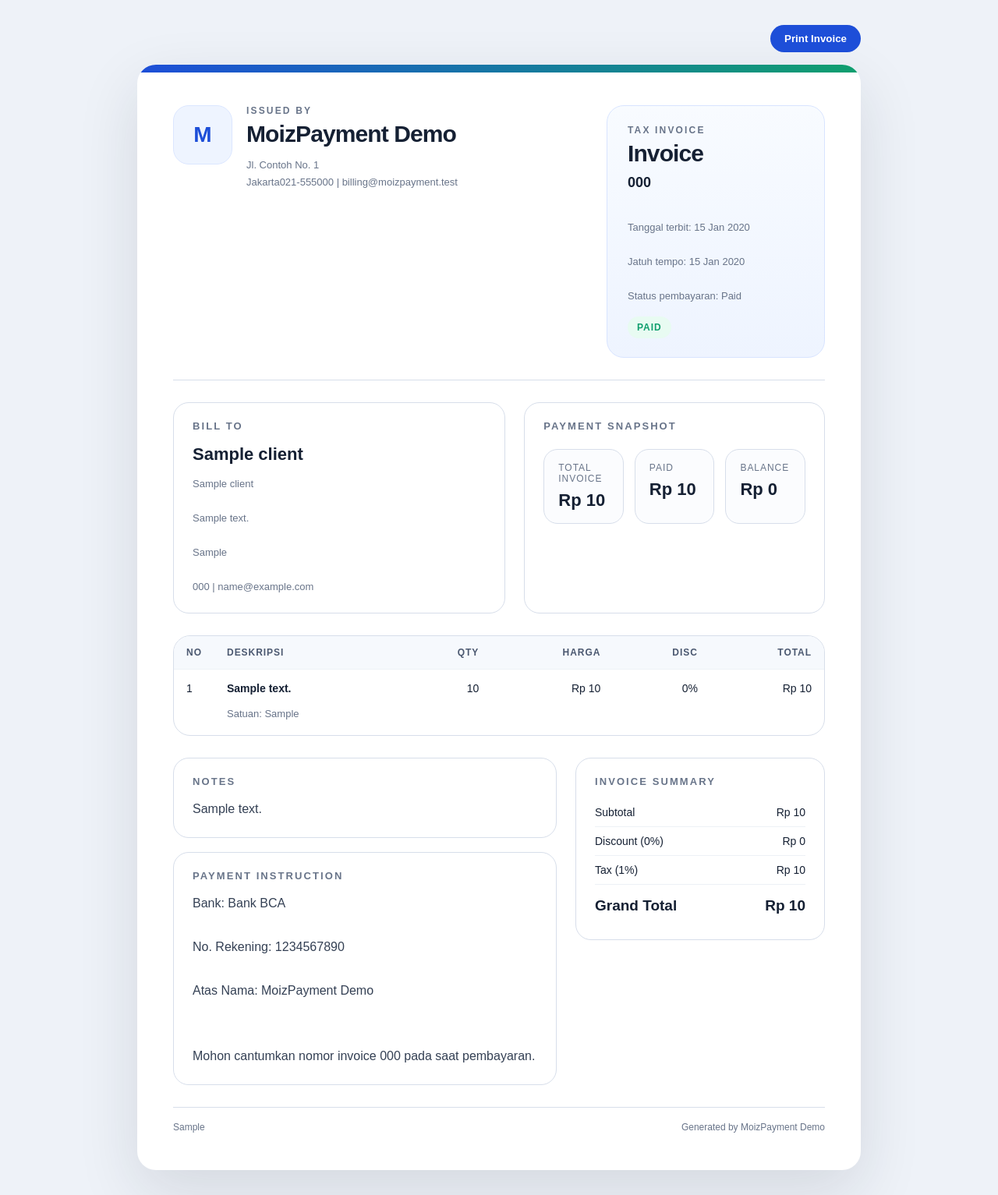
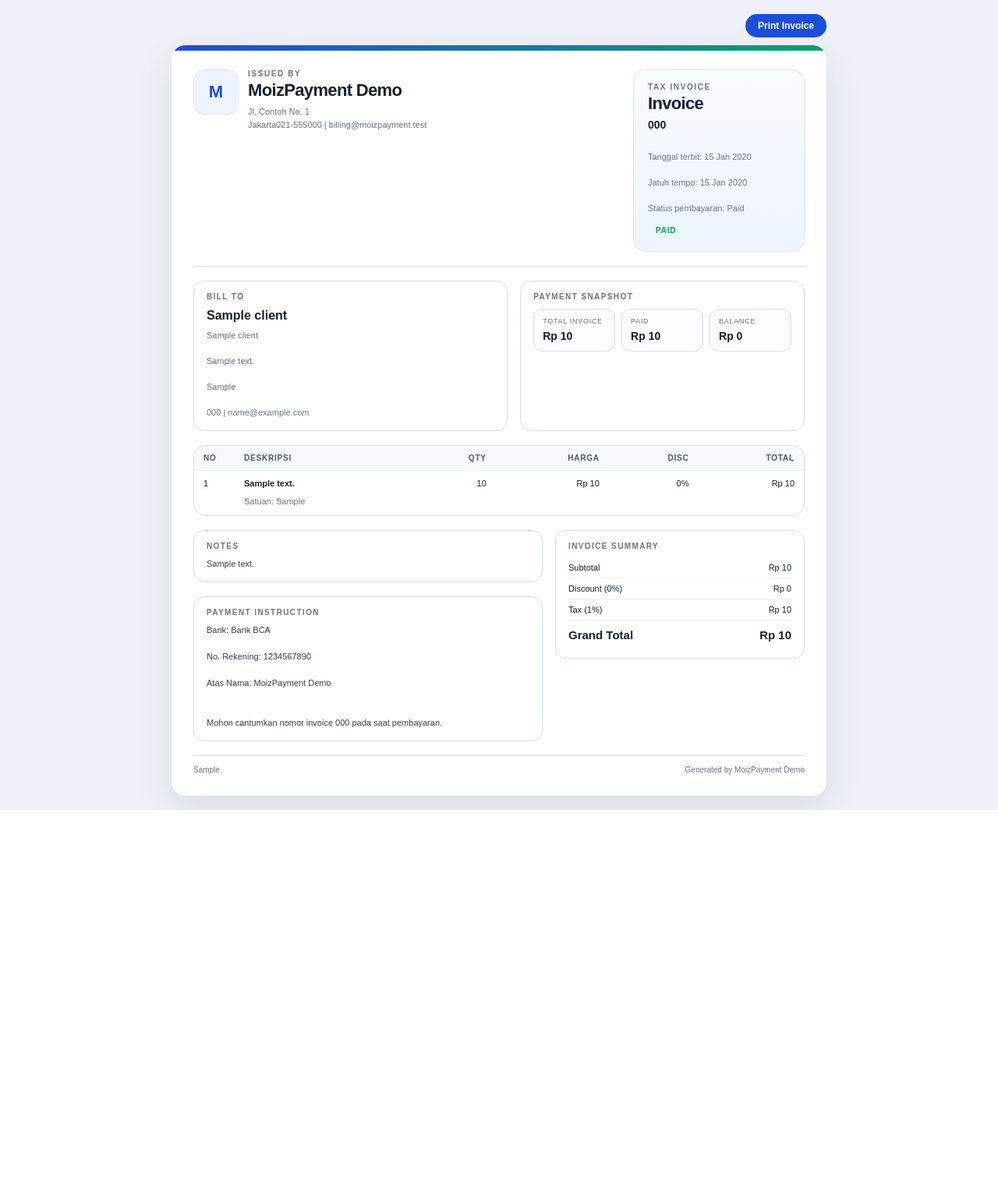
Before and after one commit to moizcare93/moizpayment, a CodeIgniter app: page /path/invoices/print/1 in a window 1280 px wide. Shown: the whole page at 78% size. After the commit the page ends 1039 px from the top, so only its background shows below. Run offline with CodeIgniter, Linux system fonts and the light colour scheme; a user stored in the database is signed in; data comes from the database, SQL or seed files in the repository; tables that the repository leaves empty hold one stand-in row (values such as "Sample post").

Commit message:
Compact invoice print layout for A4

```diff
--- a/application/views/invoices/print.php
+++ b/application/views/invoices/print.php
@@ -41,63 +41,64 @@ $balance_due = (float) $invoice['total'] - (float) $invoice['paid_amount'];
         }
 
         .print-shell {
-            max-width: 960px;
-            margin: 32px auto;
-            padding: 0 16px;
+            max-width: 860px;
+            margin: 18px auto;
+            padding: 0 10px;
         }
 
         .print-toolbar {
             display: flex;
             justify-content: flex-end;
-            margin-bottom: 16px;
+            margin-bottom: 10px;
             gap: 10px;
         }
 
         .print-toolbar button {
             border: 0;
             border-radius: 999px;
-            padding: 10px 18px;
+            padding: 8px 16px;
             background: var(--accent);
             color: #fff;
+            font-size: 12px;
             font-weight: 700;
             cursor: pointer;
         }
 
         .invoice-paper {
             background: var(--paper);
-            border-radius: 24px;
-            box-shadow: 0 28px 80px rgba(22, 31, 50, 0.12);
+            border-radius: 18px;
+            box-shadow: 0 18px 48px rgba(22, 31, 50, 0.1);
             overflow: hidden;
         }
 
         .invoice-topbar {
-            height: 10px;
+            height: 7px;
             background: linear-gradient(90deg, #1d4ed8, #0f9f6e);
         }
 
         .invoice-body {
-            padding: 42px 46px 48px;
+            padding: 24px 28px 28px;
         }
 
         .hero {
             display: flex;
             justify-content: space-between;
-            gap: 28px;
+            gap: 18px;
             align-items: flex-start;
-            padding-bottom: 28px;
+            padding-bottom: 18px;
             border-bottom: 1px solid var(--line);
         }
 
         .identity {
             display: flex;
-            gap: 18px;
+            gap: 12px;
             align-items: flex-start;
         }
 
         .logo-box {
-            width: 76px;
-            height: 76px;
-            border-radius: 20px;
+            width: 58px;
+            height: 58px;
+            border-radius: 14px;
             background: var(--accent-soft);
             display: flex;
             align-items: center;
@@ -113,24 +114,24 @@ $balance_due = (float) $invoice['total'] - (float) $invoice['paid_amount'];
         }
 
         .logo-fallback {
-            font-size: 28px;
+            font-size: 22px;
             font-weight: 700;
             color: var(--accent);
         }
 
         .eyebrow {
             color: var(--muted);
-            font-size: 12px;
+            font-size: 10px;
             text-transform: uppercase;
-            letter-spacing: 0.18em;
-            margin-bottom: 8px;
+            letter-spacing: 0.16em;
+            margin-bottom: 5px;
             font-weight: 700;
         }
 
         .company-name,
         .invoice-title {
             margin: 0;
-            font-size: 30px;
+            font-size: 22px;
             line-height: 1;
             letter-spacing: -0.03em;
         }
@@ -138,33 +139,33 @@ $balance_due = (float) $invoice['total'] - (float) $invoice['paid_amount'];
         .company-meta,
         .invoice-meta,
         .small-meta {
-            margin-top: 14px;
+            margin-top: 8px;
             color: var(--muted);
-            font-size: 13px;
-            line-height: 1.7;
+            font-size: 11px;
+            line-height: 1.5;
             white-space: pre-line;
         }
 
         .invoice-meta-card {
-            min-width: 280px;
-            padding: 24px 26px;
+            min-width: 220px;
+            padding: 16px 18px;
             background: linear-gradient(180deg, #f8fbff, #eef4ff);
             border: 1px solid #d8e4ff;
-            border-radius: 22px;
+            border-radius: 16px;
         }
 
         .invoice-number {
-            margin-top: 12px;
-            font-size: 18px;
+            margin-top: 8px;
+            font-size: 14px;
             font-weight: 700;
         }
 
         .status-pill {
             display: inline-block;
-            margin-top: 14px;
-            padding: 7px 12px;
+            margin-top: 10px;
+            padding: 5px 10px;
             border-radius: 999px;
-            font-size: 12px;
+            font-size: 10px;
             font-weight: 700;
             text-transform: uppercase;
             letter-spacing: 0.08em;
@@ -180,56 +181,56 @@ $balance_due = (float) $invoice['total'] - (float) $invoice['paid_amount'];
         .info-grid {
             display: grid;
             grid-template-columns: 1.05fr 0.95fr;
-            gap: 24px;
-            margin-top: 28px;
+            gap: 16px;
+            margin-top: 18px;
         }
 
         .info-card {
             border: 1px solid var(--line);
-            border-radius: 20px;
-            padding: 22px 24px;
-            min-height: 168px;
+            border-radius: 14px;
+            padding: 14px 16px;
+            min-height: 126px;
         }
 
         .info-card h3 {
-            margin: 0 0 16px;
-            font-size: 13px;
-            letter-spacing: 0.16em;
+            margin: 0 0 10px;
+            font-size: 10px;
+            letter-spacing: 0.14em;
             text-transform: uppercase;
             color: var(--muted);
         }
 
         .bill-name {
-            font-size: 22px;
+            font-size: 16px;
             font-weight: 700;
-            margin-bottom: 10px;
+            margin-bottom: 6px;
         }
 
         .summary-strip {
             display: grid;
             grid-template-columns: repeat(3, 1fr);
-            gap: 14px;
-            margin-top: 22px;
+            gap: 8px;
+            margin-top: 10px;
         }
 
         .summary-item {
             border: 1px solid var(--line);
-            border-radius: 18px;
-            padding: 16px 18px;
+            border-radius: 12px;
+            padding: 10px 11px;
             background: #fbfcfe;
         }
 
         .summary-item span {
             display: block;
             color: var(--muted);
-            font-size: 12px;
+            font-size: 9px;
             text-transform: uppercase;
             letter-spacing: 0.08em;
-            margin-bottom: 8px;
+            margin-bottom: 5px;
         }
 
         .summary-item strong {
-            font-size: 22px;
+            font-size: 14px;
             line-height: 1.2;
         }
 
@@ -239,16 +240,16 @@ $balance_due = (float) $invoice['total'] - (float) $invoice['paid_amount'];
         }
 
         .items-wrap {
-            margin-top: 28px;
+            margin-top: 18px;
             border: 1px solid var(--line);
-            border-radius: 22px;
+            border-radius: 16px;
             overflow: hidden;
         }
 
         .items-wrap thead th {
             background: #f6f9fd;
-            padding: 14px 16px;
-            font-size: 12px;
+            padding: 10px 12px;
+            font-size: 10px;
             text-transform: uppercase;
             letter-spacing: 0.08em;
             color: #4b5870;
@@ -256,10 +257,11 @@ $balance_due = (float) $invoice['total'] - (float) $invoice['paid_amount'];
         }
 
         .items-wrap tbody td {
-            padding: 16px;
+            padding: 9px 12px;
             border-top: 1px solid #eef2f7;
-            font-size: 14px;
+            font-size: 11px;
             vertical-align: top;
+            line-height: 1.35;
         }
 
         .items-wrap td.num,
@@ -270,14 +272,14 @@ $balance_due = (float) $invoice['total'] - (float) $invoice['paid_amount'];
 
         .desc-title {
             font-weight: 700;
-            margin-bottom: 4px;
+            margin-bottom: 2px;
         }
 
         .totals-grid {
             display: grid;
             grid-template-columns: 1fr 320px;
-            gap: 24px;
-            margin-top: 28px;
+            gap: 16px;
+            margin-top: 18px;
             align-items: start;
         }
 
@@ -285,16 +287,16 @@ $balance_due = (float) $invoice['total'] - (float) $invoice['paid_amount'];
         .totals-card,
         .bank-card {
             border: 1px solid var(--line);
-            border-radius: 20px;
-            padding: 22px 24px;
+            border-radius: 14px;
+            padding: 14px 16px;
         }
 
         .notes-card h3,
         .totals-card h3,
         .bank-card h3 {
-            margin: 0 0 14px;
-            font-size: 13px;
-            letter-spacing: 0.16em;
+            margin: 0 0 9px;
+            font-size: 10px;
+            letter-spacing: 0.14em;
             text-transform: uppercase;
             color: var(--muted);
         }
@@ -303,20 +305,21 @@ $balance_due = (float) $invoice['total'] - (float) $invoice['paid_amount'];
         .bank-card p {
             margin: 0;
             color: #344054;
-            line-height: 1.75;
+            font-size: 11px;
+            line-height: 1.55;
             white-space: pre-line;
         }
 
         .totals-table td {
-            padding: 10px 0;
+            padding: 7px 0;
             border-bottom: 1px solid #edf1f6;
-            font-size: 14px;
+            font-size: 11px;
         }
 
         .totals-table tr:last-child td {
             border-bottom: 0;
-            padding-top: 16px;
-            font-size: 19px;
+            padding-top: 10px;
+            font-size: 15px;
             font-weight: 700;
         }
 
@@ -325,19 +328,19 @@ $balance_due = (float) $invoice['total'] - (float) $invoice['paid_amount'];
         }
 
         .footer-band {
-            margin-top: 28px;
-            padding-top: 18px;
+            margin-top: 18px;
+            padding-top: 12px;
             border-top: 1px solid var(--line);
             color: var(--muted);
-            font-size: 12px;
+            font-size: 10px;
             display: flex;
             justify-content: space-between;
-            gap: 18px;
+            gap: 12px;
         }
 
         @page {
             size: A4;
-            margin: 12mm;
+            margin: 8mm;
         }
 
         @media print {
@@ -358,6 +361,10 @@ $balance_due = (float) $invoice['total'] - (float) $invoice['paid_amount'];
             .invoice-paper {
                 box-shadow: none;
                 border-radius: 0;
+            }
+
+            .invoice-body {
+                padding: 14px 16px 16px;
             }
         }
     </style>
```
